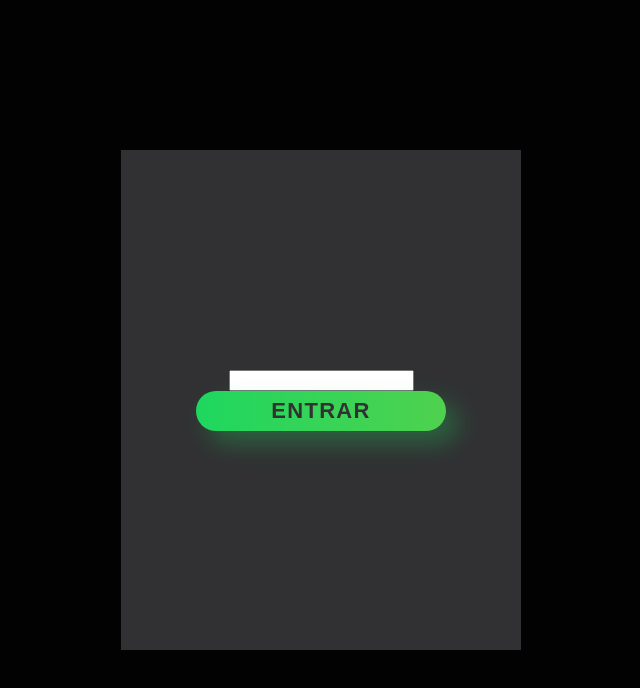
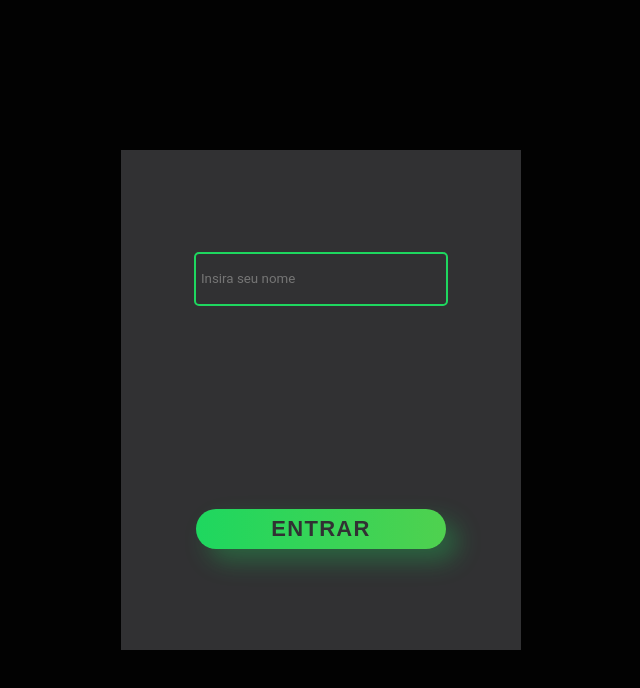
Before and after one commit to edsonlima2506/music-app-trybetunes, a React (Create React App) app: page / in a window 1280 px wide. Shown: the top 688 px of the page, without its empty margins (319-959 px from the left). Built offline with nearby package versions, Linux system fonts and the light colour scheme.

Commit message:
Design tela login

```diff
--- a/src/pages/Login.jsx
+++ b/src/pages/Login.jsx
@@ -1,7 +1,7 @@
 import React from 'react';
 import PropTypes from 'prop-types';
 import { createUser } from '../services/userAPI';
-import '../styles/Login.css'
+import '../styles/Login.css';
 
 class Login extends React.Component {
   constructor() {
@@ -40,12 +40,14 @@ class Login extends React.Component {
     const { isDisabled, loading } = this.state;
     return (
       <div data-testid="page-login" className="login">
-        <input
-          type="text"
-          data-testid="login-name-input"
-          className="nameInput"
-          onChange={ this.isDisabled }
-        />
+        <section className="login-card">
+            <input
+            type="text"
+            data-testid="login-name-input"
+            className="name-input"
+            onChange={ this.isDisabled }
+            placeholder="Insira seu nome"
+          />
         <button
           className="login-button"
           data-testid="login-submit-button"
@@ -55,7 +57,8 @@ class Login extends React.Component {
         >
           Entrar
         </button>
-        { loading === true && <p>Carregando...</p> }
+        { loading === true && <p className="loading">Carregando...</p> }
+        </section>
       </div>
     );
   }
--- a/src/styles/Login.css
+++ b/src/styles/Login.css
@@ -1,19 +1,37 @@
-body {
+.login {
     background-color: #020202;
     display: flex;
     flex-direction: column;
     justify-content: center;
     align-items: center;
+    height: 100vh;
 }
 
-.login {
+.center {
+  display: flex;
+  flex-direction: column;
+  justify-content: center;
+  align-items: center;
+}
+
+.login-card {
     display: flex;
     flex-direction: column;
-    justify-content: center;
+    justify-content: space-around;
     align-items: center;
     width: 400px;
     height: 500px;
     background-color: #313133;
+}
+
+.name-input {
+  font-family: 'Roboto', sans-serif;
+  color: #fff;
+  width: 60%; height: 40px;
+  background: none;
+  border: #1ED75F 2px solid;
+  border-radius: 5px;
+  padding: 5px;
 }
 
 html, body {
@@ -102,3 +120,7 @@ html, body {
       opacity: 0;
     }
   }
+
+  .loading {
+    color: #fff;
+  }
```
Also changed, not shown: src/images/trybetunes.png (added).
